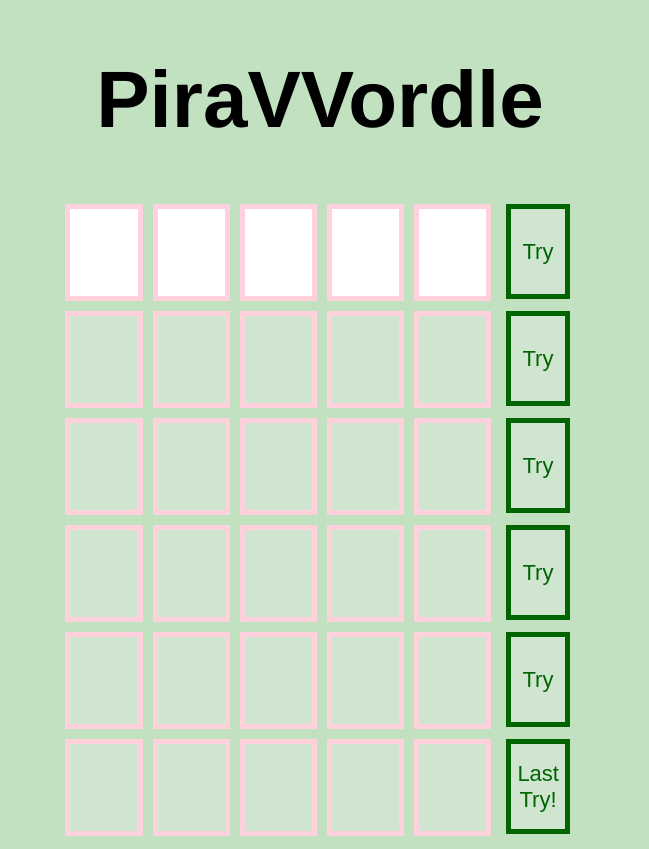
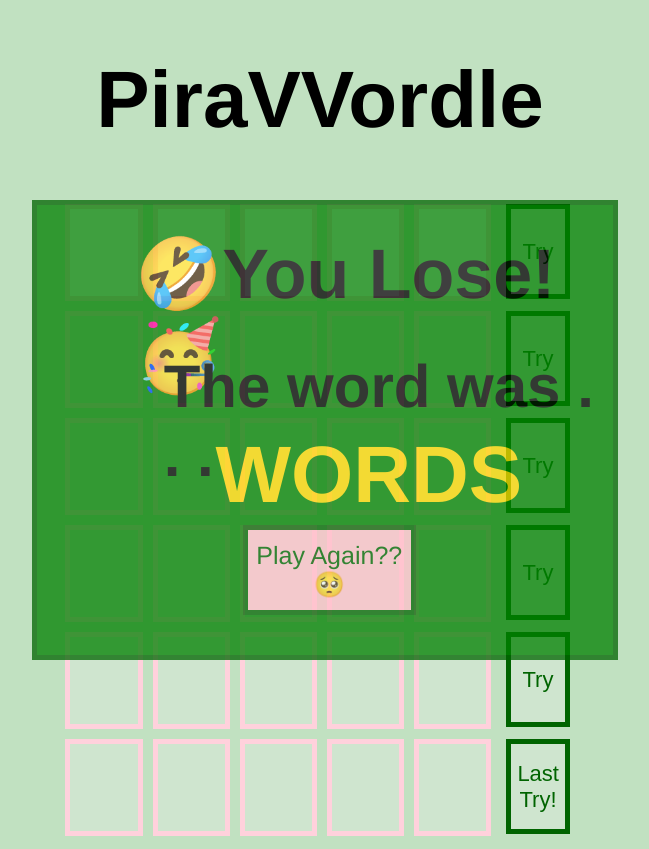
Before and after one commit to piravienfive/piravvordle, a website built with Vite: page index.html in a window 1280 px wide. Shown: the whole page, without its empty margins (320-969 px from the left). Built offline with nearby package versions, Linux system fonts and the light colour scheme.

```diff
--- a/styles/styles.scss
+++ b/styles/styles.scss
@@ -63,7 +63,7 @@
     border: solid 5px darkgreen;
     width: 45%;
     margin: 0% 27.5% 0% 27.5%;
-    display: none;
+    display: flex;
     height: 450px;
     z-index: 99;
     position: absolute;
@@ -121,6 +121,7 @@
     left: 31%;
     position: absolute;
     font-family: 'Franklin Gothic Medium', 'Arial Narrow', Arial, sans-serif;
+    color: gold;
 
     @media only screen and (max-width: 640px) {
 		font-size: 60px;
--- /dev/null
+++ b/vite.config.ts
@@ -0,0 +1,4 @@
+import { defineConfig } from "vite";
+export default defineConfig({
+  base: "/squash",
+});
```
Also changed, not shown: package.json (+8 -4 lines), 1 other file.
